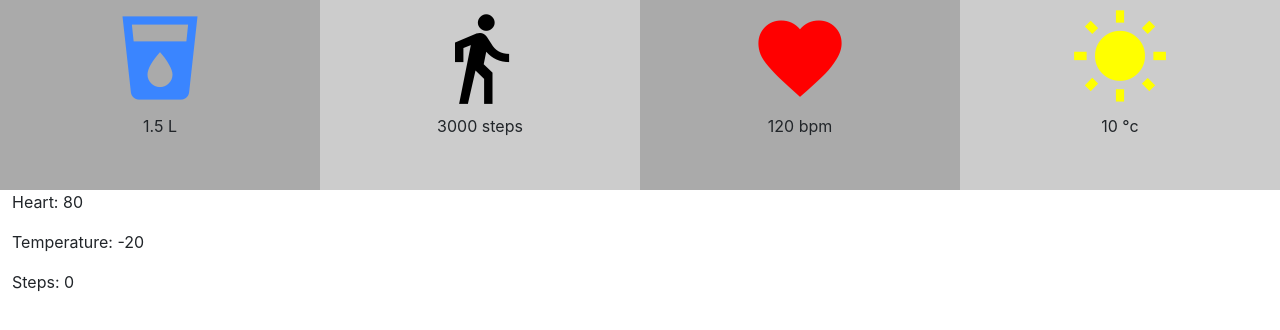
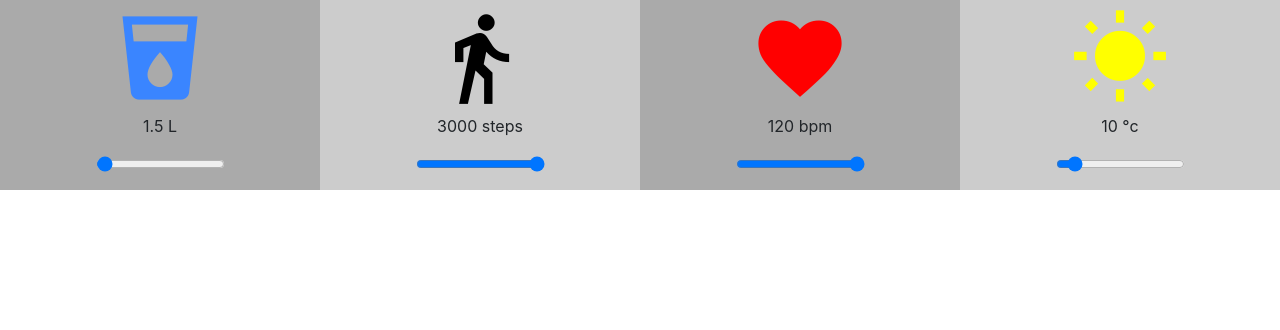
Before and after one commit to fasulu/react, a React (Create React App) app in the folder chapitre-01/elsy/: page / in a window 1280 px wide. Shown: the top 330 px of the page. Built offline with nearby package versions, Linux system fonts and the light colour scheme; the HTML template or start-up script is replaced by a standard one.

Commit message:
Elsy1 finished Elsy2-Range added

```diff
--- a/chapitre-01/elsy/src/App.js
+++ b/chapitre-01/elsy/src/App.js
@@ -11,6 +11,18 @@ const stepsMin = 0;
 const stepMax = 50000;
 
 class App extends React.Component {
+
+  constructor() {
+    super()
+
+    this.state = {
+      water : 0,
+      heart : 120,
+      temperature : -120,
+      steps : 3000
+    }
+  }
+
   render() {
 
     console.log(this.props)
@@ -25,9 +37,9 @@ class App extends React.Component {
           <Box icon="favorite" color="red" value={120} unit="bpm" />
           <Box icon="wb_sunny" color="yellow" value={10} unit="°c" />
 
-          <p> Heart: {heartMin}</p>
+          {/* <p> Heart: {heartMin}</p>
           <p> Temperature: {tempMin}</p>
-          <p> Steps: {stepsMin}</p>
+          <p> Steps: {stepsMin}</p> */}
         </div>
 
       </div>
--- a/chapitre-01/elsy/src/components/Box.jsx
+++ b/chapitre-01/elsy/src/components/Box.jsx
@@ -3,12 +3,20 @@ import React from 'react';
 
 class App extends React.Component {
 
-    constructor () {
-        super()
-    }
+    // changeBox() {
+
+    //     if (this.state.icon !== 'Water') {
+    //         this.setState({
+    //             icon: ""
+    //         })
+    //     }
+
+    // }
+
     render() {
+        console.log(this.props); // check what infomation is coming from app.js
+        return (
 
-        return (
             <div className="box col-sm-3 col-6">
 
                 <span class="material-icons" style={
@@ -17,6 +25,8 @@ class App extends React.Component {
                 </span>
 
                 <p>{this.props.value} {this.props.unit}</p>
+
+                <input className="inputWater" type="range" min={this.props.min} max={this.props.max} step="5" value={this.props.value}/>
             </div>
         );
     }
--- a/chapitre-01/elsy/src/styles/global.css
+++ b/chapitre-01/elsy/src/styles/global.css
@@ -11,3 +11,7 @@
     padding : 8px;
     text-align: center;
 }
+
+.input[type=range]::-moz-range-track {
+    background-color: green;
+  }
```
Also changed, not shown: chapitre-01/elsy/public/logo192.png (deleted), chapitre-01/elsy/public/logo512.png (deleted).
